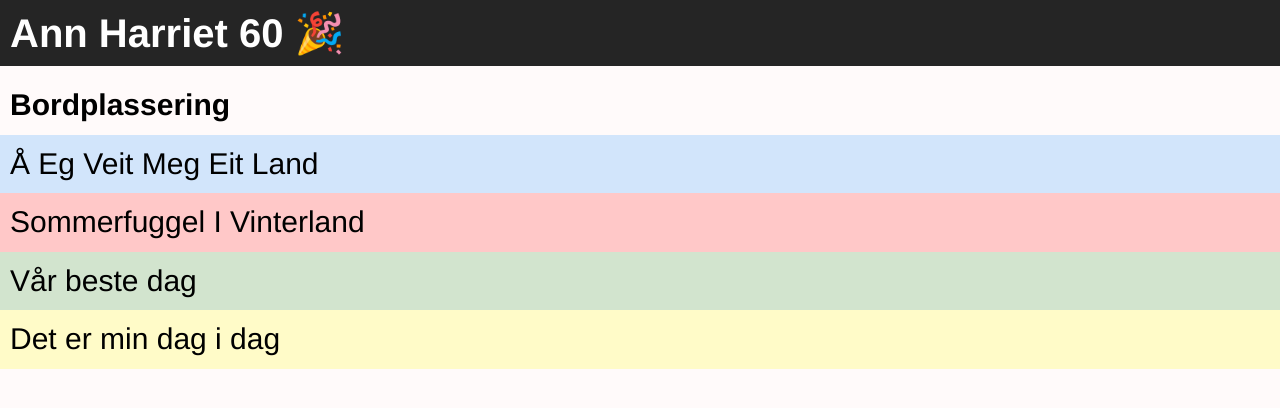
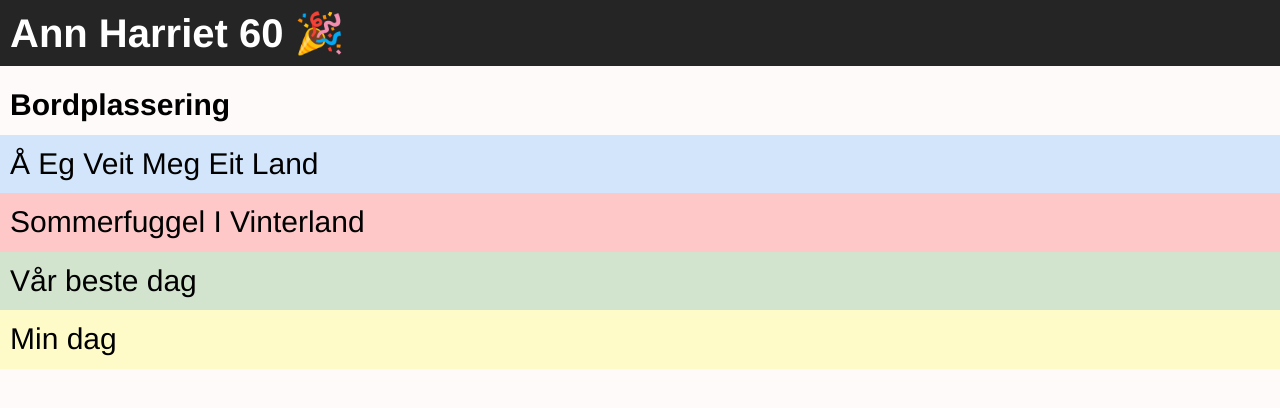
Before and after one commit to Andersos/olsenfamilien.no, a website: page sangtekster/index.html in a window 1280 px wide. Drawn offline with nearby package versions, Linux system fonts and the light colour scheme.

Commit message:
update name

```diff
--- a/sangtekster/index.html
+++ b/sangtekster/index.html
@@ -16,7 +16,7 @@
         <a class="linklist bla" href="/sang/1.html">Å Eg Veit Meg Eit Land</a>
         <a class="linklist rod" href="/sang/2.html">Sommerfuggel I Vinterland</a>
         <a class="linklist gronn" href="/sang/3.html">Vår beste dag</a>
-        <a class="linklist gul" href="/sang/4.html">Det er min dag i dag</a>
+        <a class="linklist gul" href="/sang/4.html">Min dag</a>
         </main>
     </body>
     </html>
```
Also changed, not shown: sang/4.html (+1 -2 lines).
